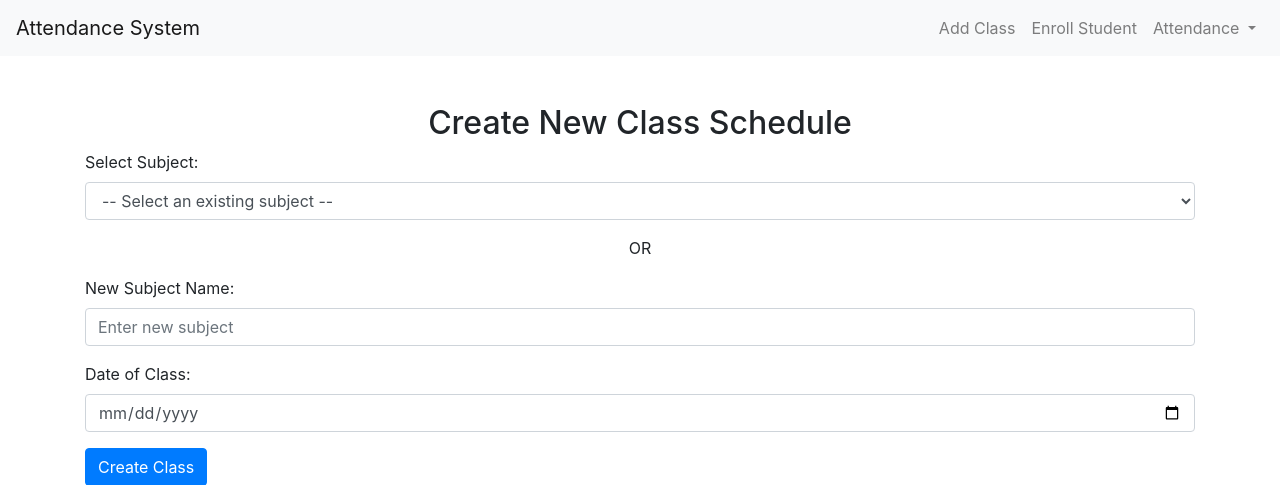
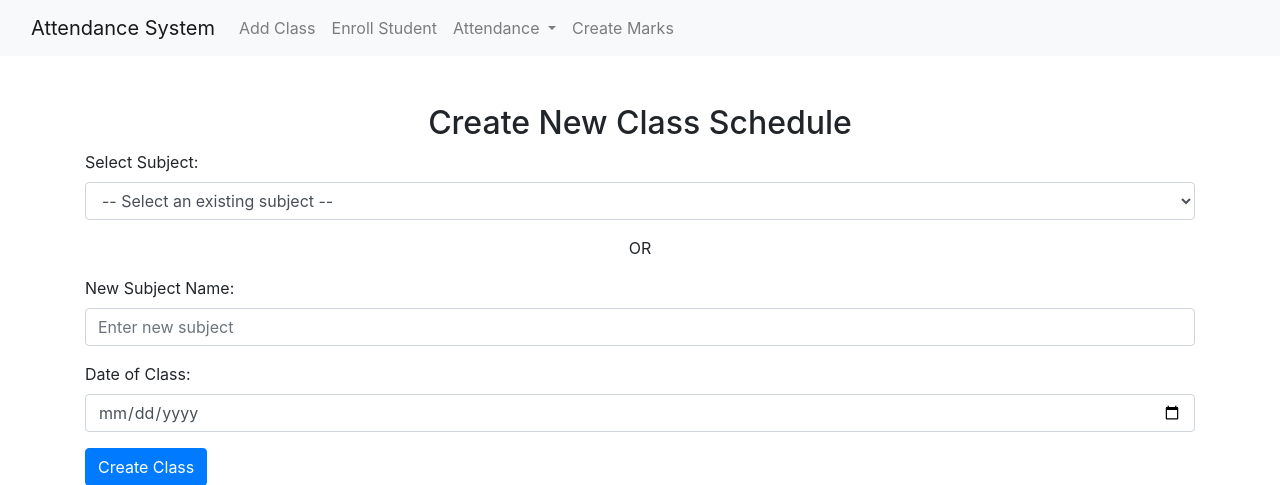
Before and after one commit to 0xMeePok/starfish_attendance, a Flask app: page /create_subject_class in a window 1280 px wide. Shown: the top 485 px of the page. Run offline with Flask 3, Linux system fonts and the light colour scheme; data that the repository does not hold is empty; some libraries are stand-ins or nearby versions.

Commit message:
nav update
nav

```diff
--- a/templates/create_subject_class.html
+++ b/templates/create_subject_class.html
@@ -21,31 +21,39 @@
 <body>
     <!-- Navigation Bar -->
     <nav class="navbar navbar-expand-lg navbar-light bg-light">
+        <div class="container-fluid">
             <a class="navbar-brand" href="/">Attendance System</a>
-        <button class="navbar-toggler" type="button" data-toggle="collapse" data-target="#navbarNavDropdown" aria-controls="navbarNavDropdown" aria-expanded="false" aria-label="Toggle navigation">
+            <button class="navbar-toggler" type="button" data-bs-toggle="collapse" data-bs-target="#navbarNavDropdown"
+                aria-controls="navbarNavDropdown" aria-expanded="false" aria-label="Toggle navigation">
                 <span class="navbar-toggler-icon"></span>
             </button>
             <div class="collapse navbar-collapse" id="navbarNavDropdown">
-            <ul class="navbar-nav ml-auto">
-                <!--For Adding Classes -->
+                <ul class="navbar-nav">
                     <li class="nav-item">
                         <a class="nav-link" href="/create_subject_class">Add Class</a>
                     </li>
-                <!-- Dropdown for Enrolling Students -->
                     <li class="nav-item">
                         <a class="nav-link" href="/enroll_student">Enroll Student</a>
                     </li>
-                <!-- Dropdown for Attendance -->
                     <li class="nav-item dropdown">
-                    <a class="nav-link dropdown-toggle" href="#" id="attendanceDropdown" role="button" data-toggle="dropdown" aria-haspopup="true" aria-expanded="false">
+                        <a class="nav-link dropdown-toggle" href="#" id="attendanceDropdown" role="button"
+                            data-bs-toggle="dropdown" aria-expanded="false">
                             Attendance
                         </a>
-                    <div class="dropdown-menu dropdown-menu-right" aria-labelledby="attendanceDropdown">
+                        <ul class="dropdown-menu" aria-labelledby="attendanceDropdown">
+                            <li>
                                 <a class="dropdown-item" href="/overall_attendance">Overall Attendance</a>
+                            </li>
+                            <li>
                                 <a class="dropdown-item" href="/attendance/search">Search For Classes</a>
-                    </div>
                             </li>
                         </ul>
+                    </li>
+                    <li class="nav-item">
+                        <a class="nav-link" href="/create_marks">Create Marks</a>
+                    </li>
+                </ul>
+            </div>
         </div>
     </nav>
 
```
Also changed, not shown: 1 other file. Lines whose indentation alone changed are shown as unchanged.
